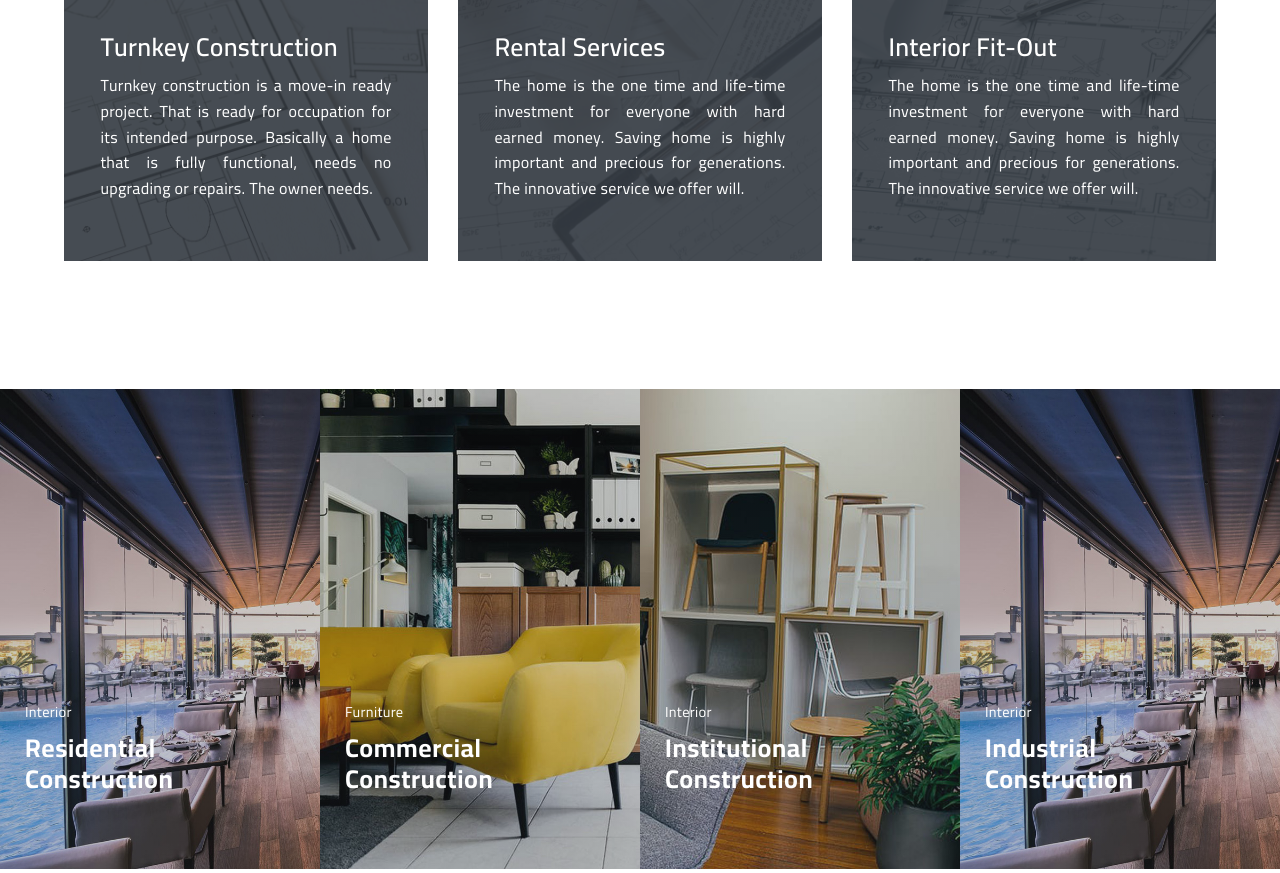
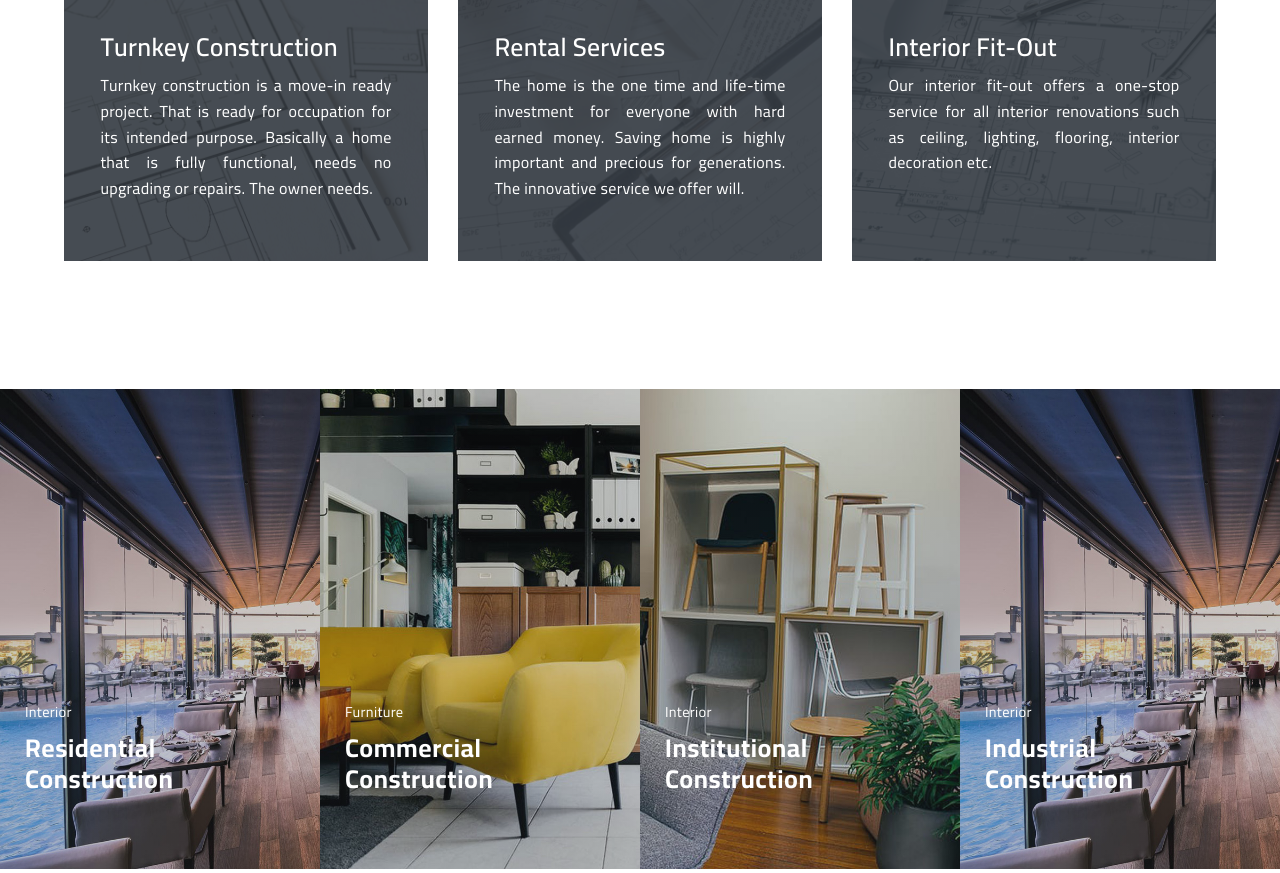
Before and after one commit to WindRmen05/RFIVE, a plain HTML site: page index.html in a window 1280 px wide. Shown: the part 1506-2379 px from the top of the page. Drawn offline with Linux system fonts and the light colour scheme.

Commit message:
Update index.html

```diff
--- a/index.html
+++ b/index.html
@@ -427,7 +427,7 @@
              Interior Fit-Out
             </div>
             <div class="textdetail autoheight">
-             The home is the one time and life-time investment for everyone with hard earned money. Saving home is highly important and precious for generations. The innovative service we offer will.
+              Our interior fit-out offers a one-stop service for all interior renovations such as ceiling, lighting, flooring, interior decoration etc.
             </div>
             <!-- <div class="btn-content mt-3">
              <span class="shine"></span>
```
